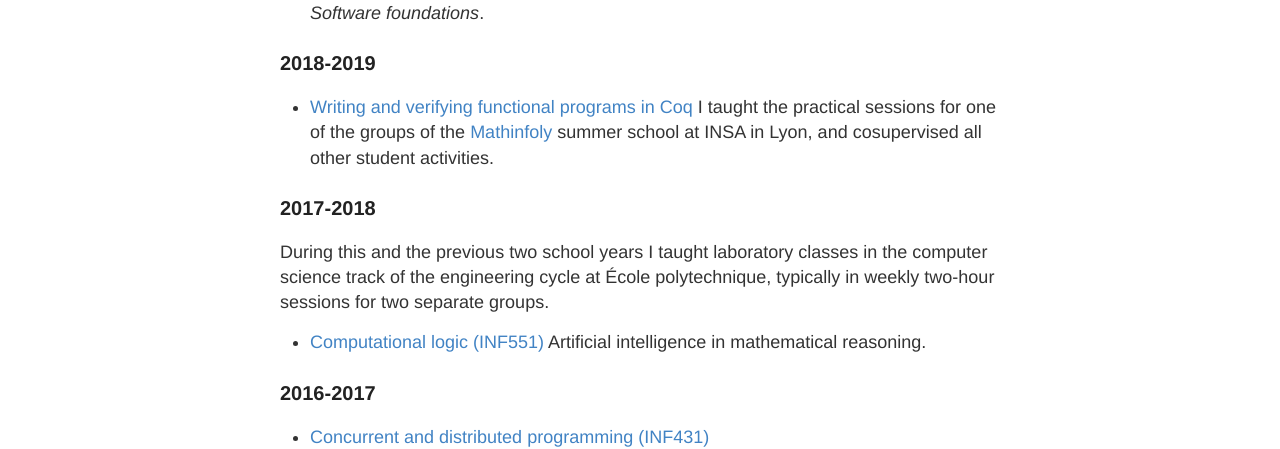
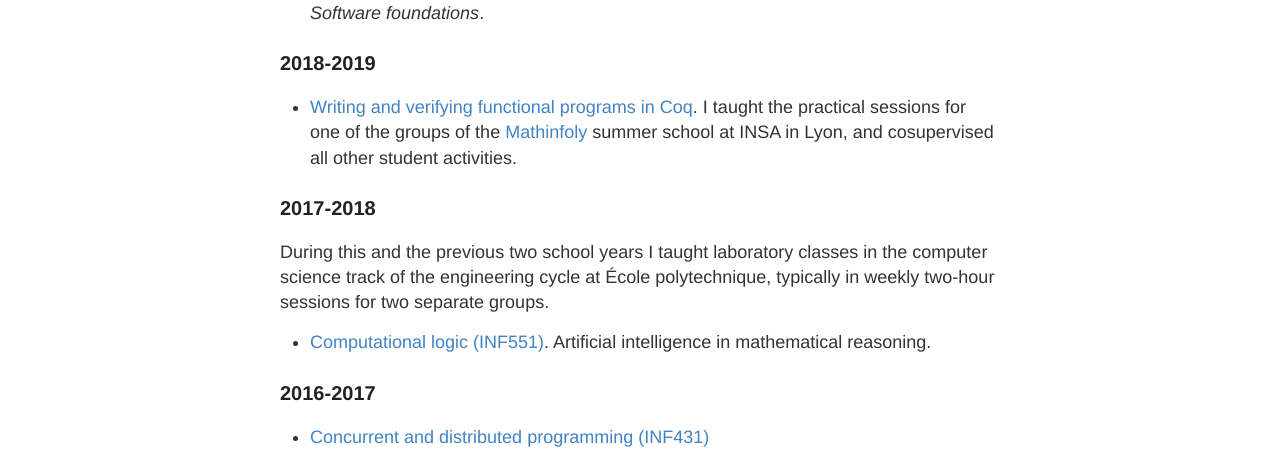
Before and after one commit to robblanco/robblanco.github.io, a Jekyll site: the page built from teaching.md, in a window 1280 px wide. Shown: the part 1044-1493 px from the top of the page. Built offline with Jekyll 4.4.1, drawn with Linux system fonts in a browser that asks for light colours.

Commit message:
Formatting

```diff
--- a/teaching.md
+++ b/teaching.md
@@ -48,7 +48,7 @@ coronavirus pandemic).
 
 ### 2018-2019
 
-* [Writing and verifying functional programs in Coq](https://prosecco.gforge.inria.fr/personal/hritcu/teaching/lyon2019/)
+* [Writing and verifying functional programs in Coq](https://prosecco.gforge.inria.fr/personal/hritcu/teaching/lyon2019/).
   I taught the practical sessions for one of the groups of the
   [Mathinfoly](http://www.mathinfoly.org/) summer school at INSA in Lyon, and
   cosupervised all other student activities.
@@ -59,7 +59,7 @@ During this and the previous two school years I taught laboratory classes in the
 computer science track of the engineering cycle at École polytechnique,
 typically in weekly two-hour sessions for two separate groups.
 
-* [Computational logic (INF551)](https://moodle.polytechnique.fr/course/info.php?name=INF551-2017)
+* [Computational logic (INF551)](https://moodle.polytechnique.fr/course/info.php?name=INF551-2017).
   Artificial intelligence in mathematical reasoning.
 
 ### 2016-2017
```
